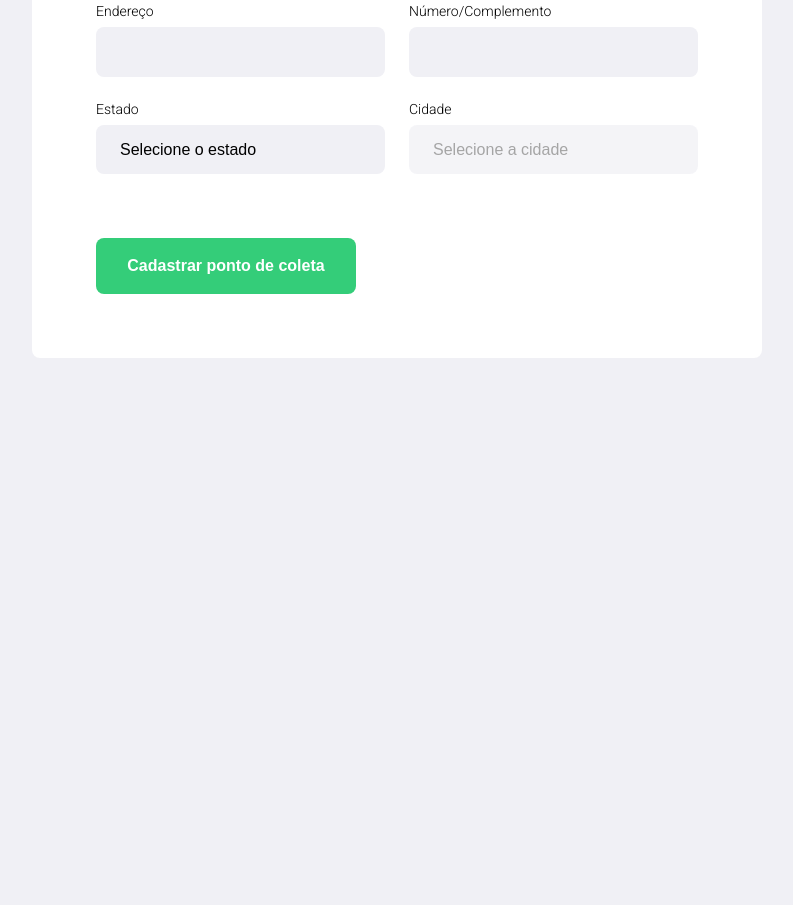
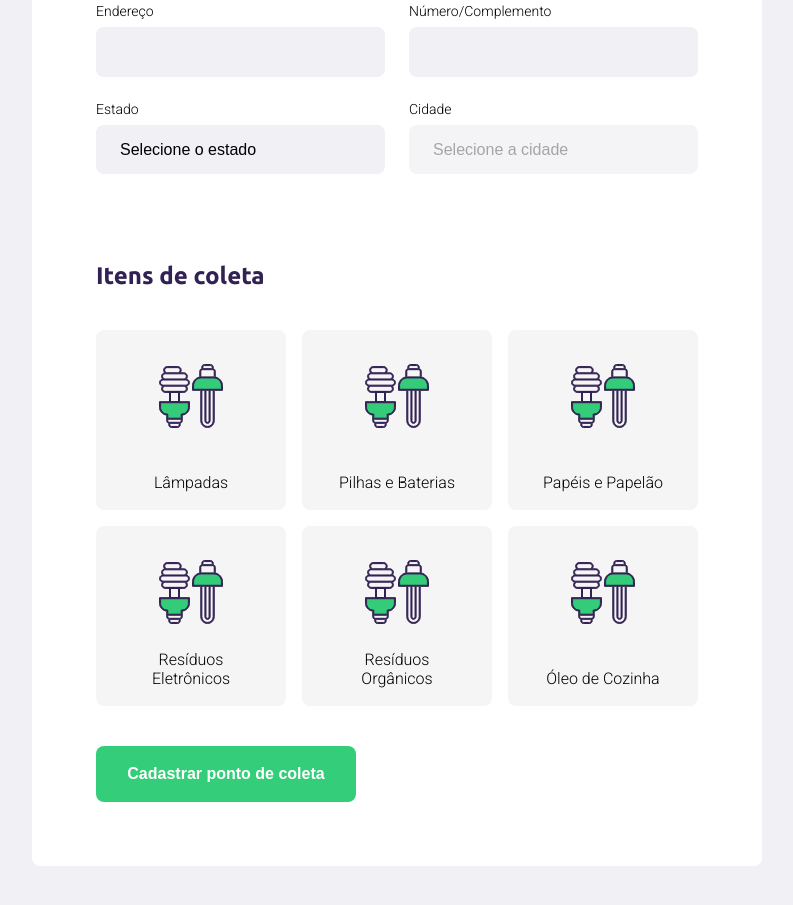
Before and after one commit to vyctoriak/nlw-01, a plain HTML site: page create-point.html in a window 1280 px wide. Shown: the part 505-1410 px from the top of the page, without its empty margins (243-1036 px from the left). Before the commit the page ends 943 px from the top, so only its background shows below. Drawn offline with Linux system fonts and the light colour scheme; no server answers.

Commit message:
validação dos inputs e form de itens de coleta

```diff
--- a/create-point.html
+++ b/create-point.html
@@ -36,24 +36,24 @@
 
         <div class="field">
           <label for="name">Nome da entidade</label>
-          <input type="text" name="name">
+          <input type="text" name="name" required>
         </div>
 
         <div class="field-group">
           <div class="field">
             <label for="address">Endereço</label>
-            <input type="text" name="address">
+            <input type="text" name="address" required>
           </div>
           <div class="field">
             <label for="address2">Número/Complemento</label>
-            <input type="text" name="address2">
+            <input type="text" name="address2" required>
           </div>
         </div>
 
         <div class="field-group">
           <div class="field">
             <label for="state">Estado</label>
-            <select name="uf" id="uf">
+            <select name="uf" id="uf" required>
               <option value="">Selecione o estado</option>
             </select>
 
@@ -62,10 +62,48 @@
 
           <div class="field">
             <label for="city">Cidade</label>
-            <select name="city" disabled>
+            <select name="city" disabled required>
               <option value="">Selecione a cidade</option>
             </select>
           </div>
+        </div>
+      </fieldset>
+
+      <fieldset>
+        <legend>
+          <h2>Itens de coleta</h2>
+        </legend>
+
+        <div class="items-grid">
+          <li id="item-1">
+            <img src="/assets/lampadas.svg" alt="Lâmpadas">
+            <span>Lâmpadas</span>
+          </li>
+
+          <li id="item-2">
+            <img src="/assets/lampadas.svg" alt="Pilhas e Baterias">
+            <span>Pilhas e Baterias</span>
+          </li>
+
+          <li id="item-3">
+            <img src="/assets/lampadas.svg" alt="Papéis e Papelão">
+            <span>Papéis e Papelão</span>
+          </li>
+
+          <li id="item-4">
+            <img src="/assets/lampadas.svg" alt="Resíduos Eletrônicos">
+            <span>Resíduos Eletrônicos</span>
+          </li>
+
+          <li id="item-5">
+            <img src="/assets/lampadas.svg" alt="Resíduos Orgânicos">
+            <span>Resíduos Orgânicos</span>
+          </li>
+
+          <li id="item-6">
+            <img src="/assets/lampadas.svg" alt="Óleo de Cozinha">
+            <span>Óleo de Cozinha</span>
+          </li>
         </div>
       </fieldset>
 
--- a/styles/create-point.css
+++ b/styles/create-point.css
@@ -105,3 +105,29 @@ form button {
 form button:hover {
   background-color: #2fb86e;
 }
+
+.items-grid {
+  display: grid;
+  grid-template-columns: 1fr 1fr 1fr;
+  /* grid-template-rows: 1fr 1fr; */
+  gap: 16px;
+}
+
+.items-grid li {
+  background-color: #f5f5f5;
+  list-style: none;
+
+  border: 2px solid #f5f5f5;
+  border-radius: 8px;
+
+  height: 180px;
+
+  padding: 32px 24px 16px;
+
+  display: flex;
+  flex-direction: column;
+  align-items: center;
+  justify-content: space-between;
+  text-align: center;
+  cursor: pointer;
+}
```
